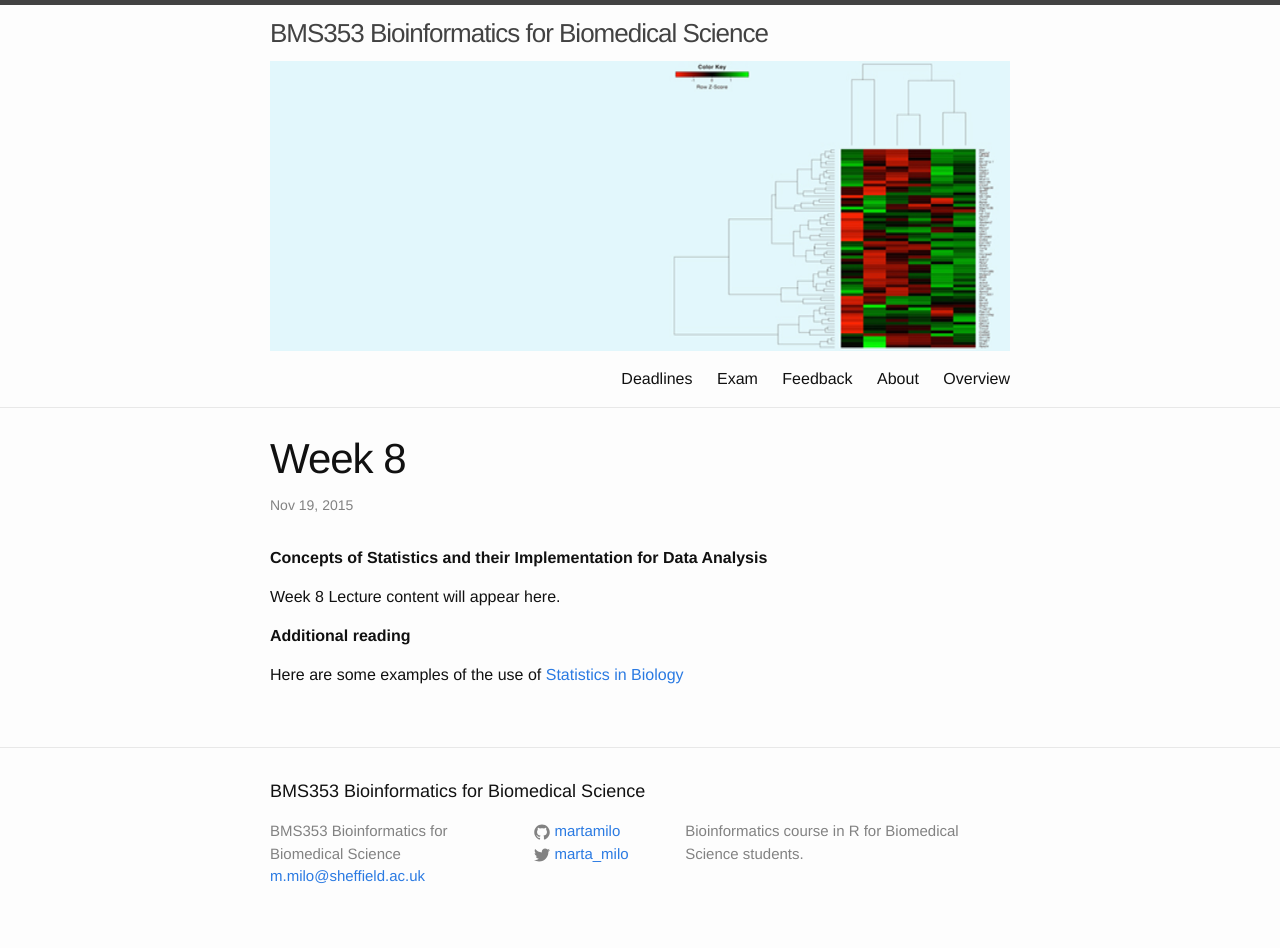
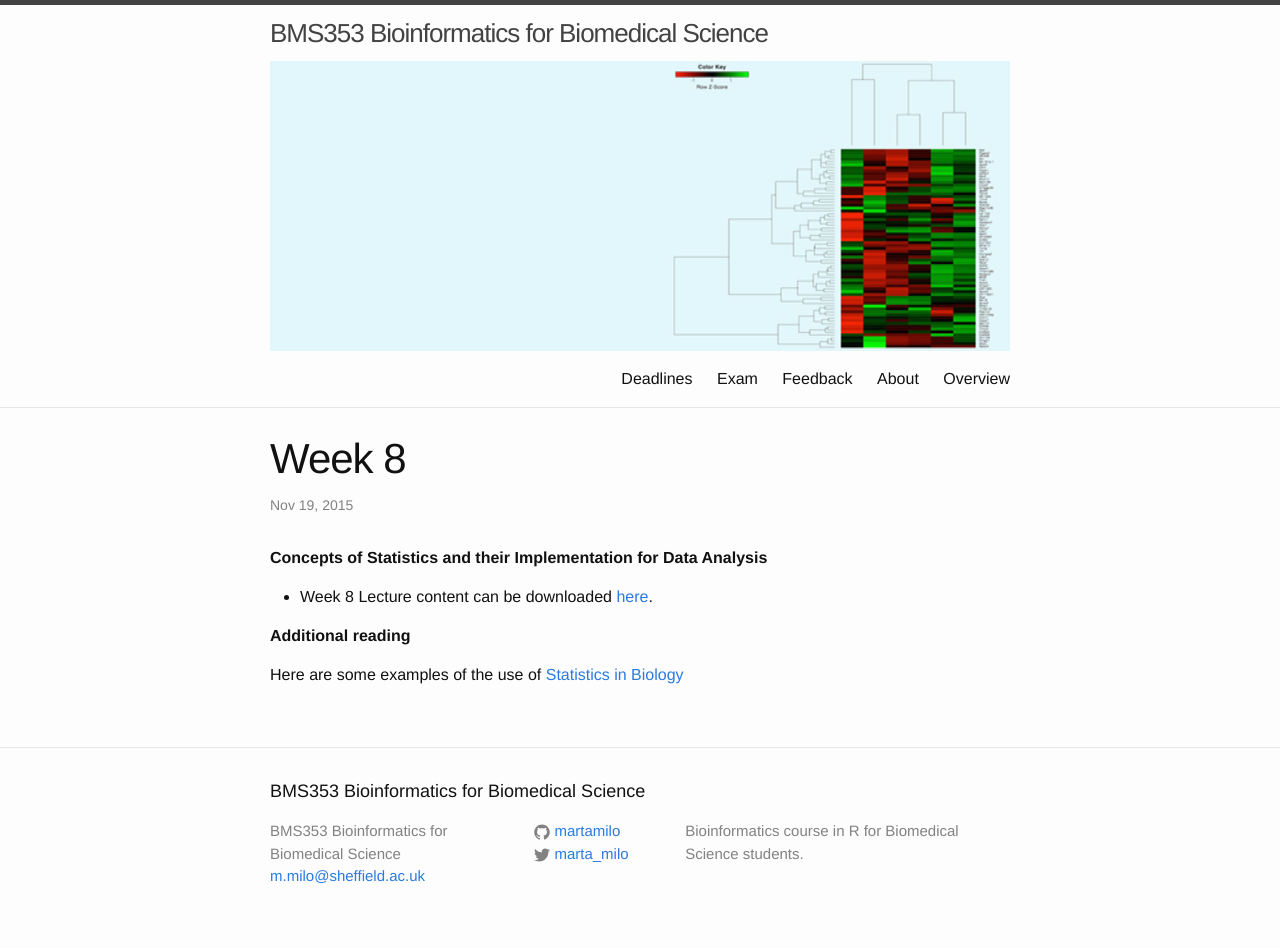
Before and after one commit to sods/bioinformatics, a Jekyll site: the page built from _posts/2015-11-19-week-8-concepts-of-statistics-and-their-implementation.md, in a window 1280 px wide. Built offline with Jekyll 4.4.1, drawn with Linux system fonts in a browser that asks for light colours; comment, search, counter and statistics services are not loaded.

Commit message:
Added Week 8 Lecture content

```diff
--- a/_posts/2015-11-19-week-8-concepts-of-statistics-and-their-implementation.md
+++ b/_posts/2015-11-19-week-8-concepts-of-statistics-and-their-implementation.md
@@ -7,7 +7,7 @@ venue: HI-F28
 tagline: Concepts of Statistics and their Implementation for Data Analysis
 ---
 
-Week 8 Lecture content will appear here.
+* Week 8 Lecture content can be downloaded [here](http://opendsi.cc/bioinformatics/assets/Lecture_Wk8.pdf).
 
 
 
```
